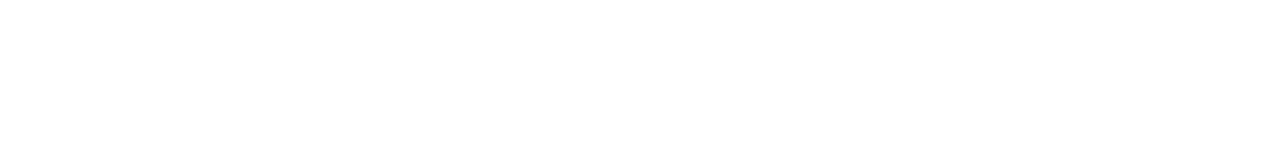
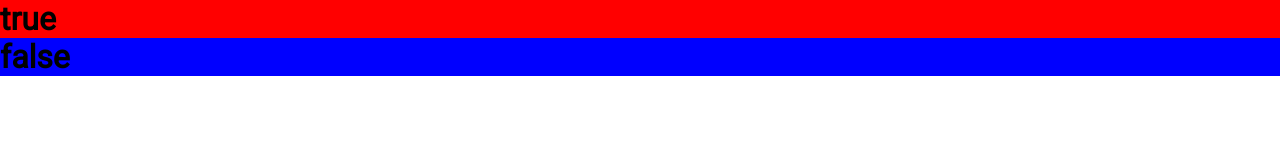
Before and after one commit to spiie/Spiie-Website, a React (Create React App) app: page /chat in a window 1280 px wide. Shown: the top 160 px of the page. Built offline with nearby package versions, Linux system fonts and the light colour scheme.

Commit message:
first commit

```diff
--- a/src/App.js
+++ b/src/App.js
@@ -3,6 +3,7 @@
 
 import Home from './pages/Home'
 import Morpion from './pages/Morpion'
+import Chat from './pages/Chat'
 import Login from './pages/Login'
 
 const App = () => {
@@ -13,6 +14,7 @@
         <Route path='*' element={<Home/>}/>
         <Route path='/morpion' element={<Morpion />} />
         <Route path='/login' element={<Login />} />
+        <Route path='/chat' element={<Chat/>} />
       </Routes>
     </BrowserRouter>
   )
--- /dev/null
+++ b/src/assets/css/chat.css
@@ -0,0 +1,7 @@
+.sender {
+  background-color: red;
+}
+
+.reciever {
+  background-color: blue;
+}
--- /dev/null
+++ b/src/pages/Chat.js
@@ -0,0 +1,22 @@
+// import React, { useState } from 'react';
+import '../assets/css/chat.css'
+
+const Message = ({ isSender, UserName, UserImage }) => {
+
+  return(
+    <div className={`messageBubble ${isSender === "true" ? "sender" : "reciever"}`}>
+      <h1>{isSender}</h1>
+    </div>
+  )
+}
+
+const Chat = () => {
+  return(
+    <div className="Chat">
+      <Message isSender="true" UserName="Yopi" UserImage="Soon" />
+      <Message isSender="false" UserName="Yopi" UserImage="Soon" />
+    </div>
+  )
+}
+
+export default Chat
--- a/src/pages/Home.js
+++ b/src/pages/Home.js
@@ -19,6 +19,7 @@
       <div className="games">
         <GameCard name='Morpion' image='https://i.imgur.com/Wh5MEb6.png' link='/morpion'/>
         <GameCard name='Login (SOON)' image='https://i.imgur.com/3YmEZsQ.png' link="/login"/>
+        <GameCard name='Chat (SOON)' image='https://i.imgur.com/XG6Sb1S.png' link="#"/>
       </div>
     </div>
   )
```
Also changed, not shown: démineurs_rules.txt (added), 1 other file (tests, documents, lock files or other folders).
